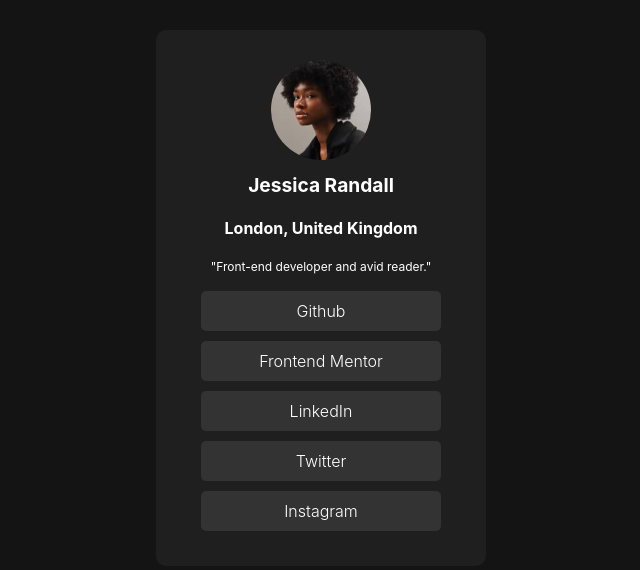
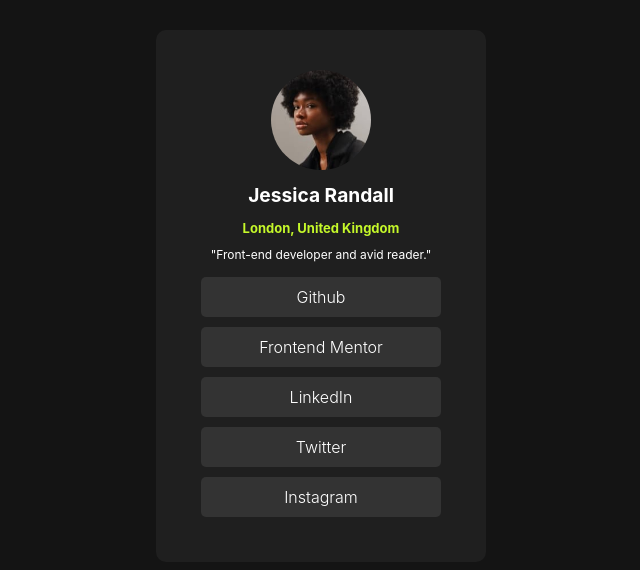
Before and after one commit to emalinjachi/social-links-profile, a plain HTML site: page index.html in a window 1280 px wide. Shown: the part 128-698 px from the top of the page, without its empty margins (319-959 px from the left). Drawn offline with Linux system fonts and the light colour scheme.

Commit message:
width of card padding fix

```diff
--- a/index.html
+++ b/index.html
@@ -18,7 +18,7 @@
       #card{
       width: 310px;
       border-radius: 10px;
-      padding:30px 10px;
+      padding: 40px 10px;
       margin: auto;
       color: white;
       text-align: center;
@@ -36,6 +36,7 @@
       color: hsl(75, 94%, 57%);
     }
     p{
+      margin: 10px 0px;
       font-size: 12px;
     }
     #links{
@@ -71,7 +72,7 @@
     <div id="profile">
     <img src="assets/images/avatar-jessica.jpeg" alt="image of jessica">
      <h1>Jessica Randall</h1>
-      <h4>London, United Kingdom</h4>
+      <h2>London, United Kingdom</h2>
       <p>"Front-end developer and avid reader."</p>
 
     <div id="links">
@@ -82,11 +83,6 @@
       <span><a href="#">Instagram</a></span>
     </div>
   </div>
-
-  <!-- <div class="attribution">
-    Challenge by <a href="https://www.frontendmentor.io?ref=challenge" target="_blank">Frontend Mentor</a>.
-    Coded by <a href="#">emalinjachi</a>.
-  </div> -->
   </div>
 </body>
 </html>
```
